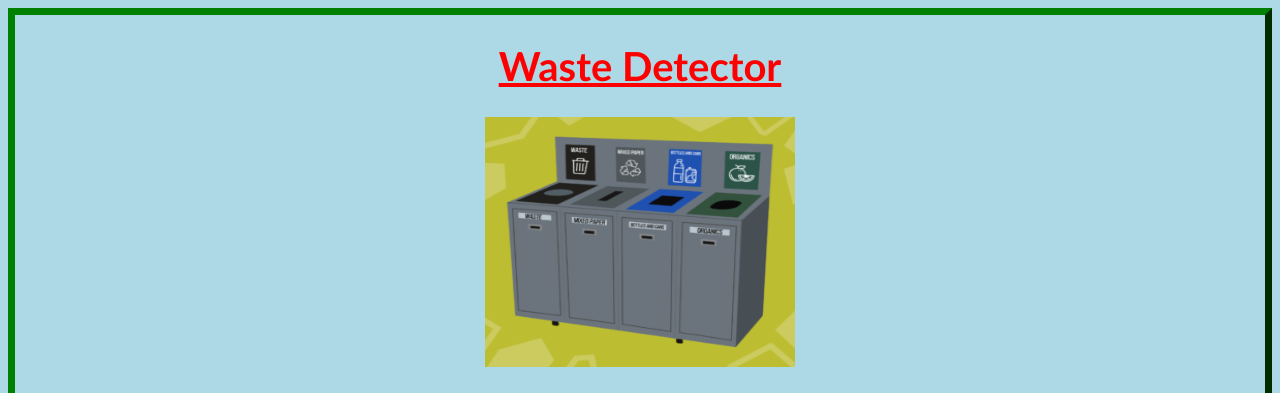
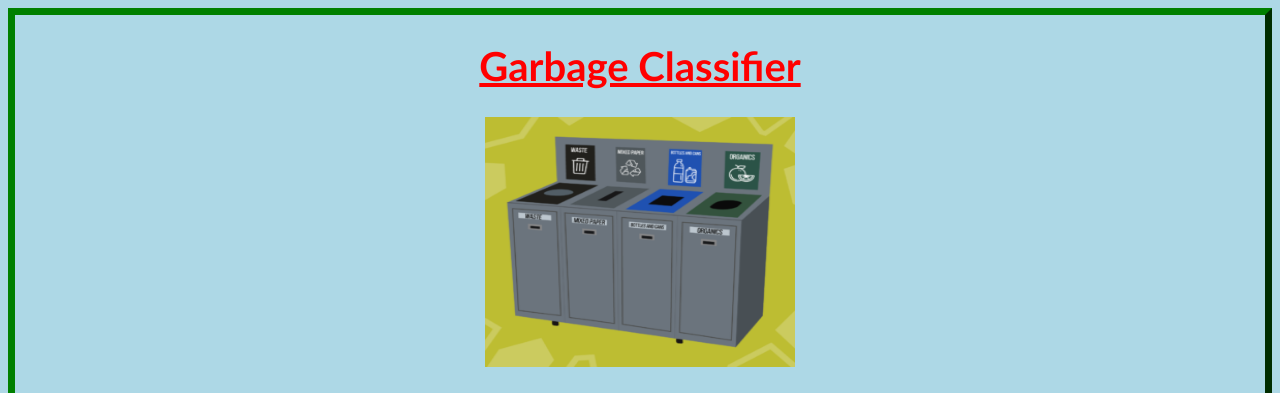
Before and after one commit to Agam565/Waste-Detector-Website, a plain HTML site: page index.html in a window 1280 px wide. Shown: the top 393 px of the page. Drawn offline with Linux system fonts and the light colour scheme.

Commit message:
Add files via upload

```diff
--- a/index.html
+++ b/index.html
@@ -1,13 +1,13 @@
 <!DOCTYPE html>
 <html>
 <head>
-<title>Waste Detector</title>
+<title>Garbage Classifier</title>
 <link rel = stylesheet href = "style.css">
 <link rel="icon" type="image/x-icon" href="images/logo.ico">
 </head>
 <body>
     <div class = "outlineForPage">
-    <h1><u>Waste Detector</u></h1>
+    <h1><u>Garbage Classifier</u></h1>
     <img src = "images/whichGarbageBin.png" alt = "Which Garbage Bin?" width = "310" height="250">
     <br>
     <div class = "div1">
```
